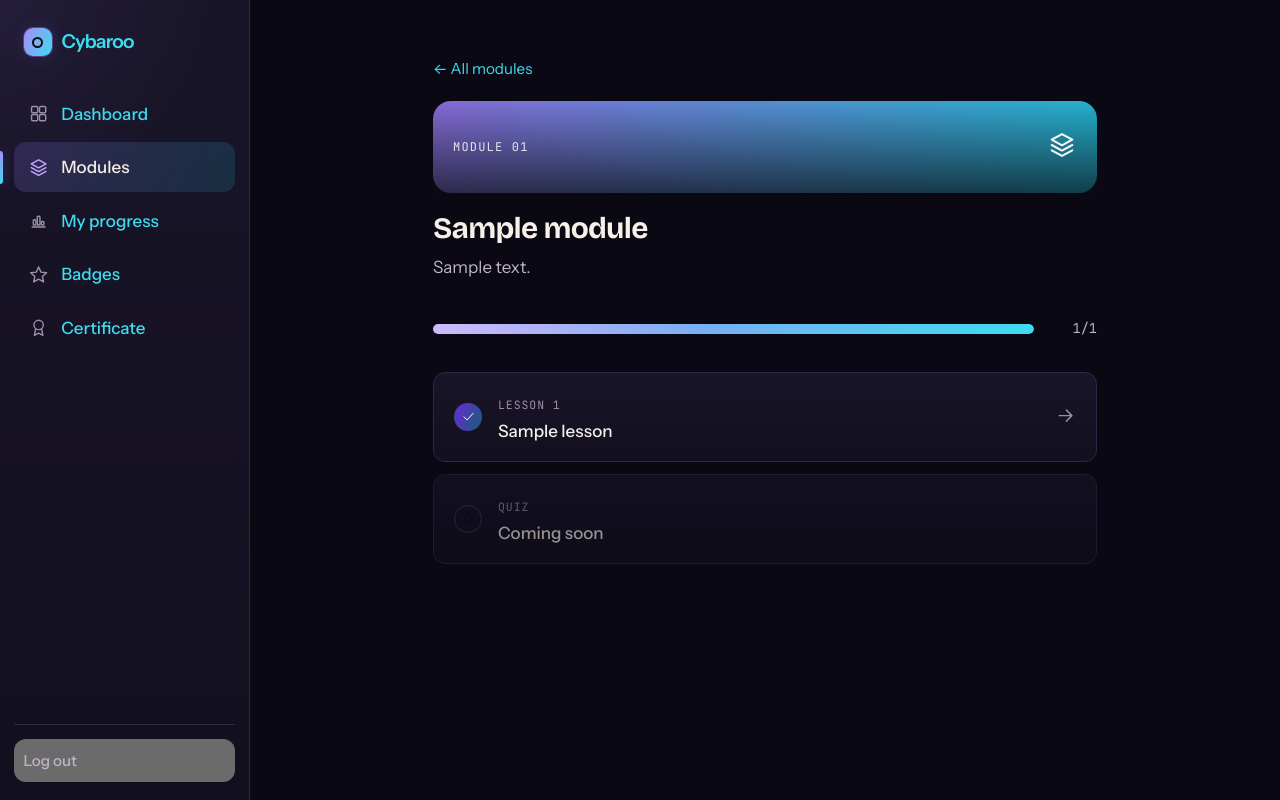
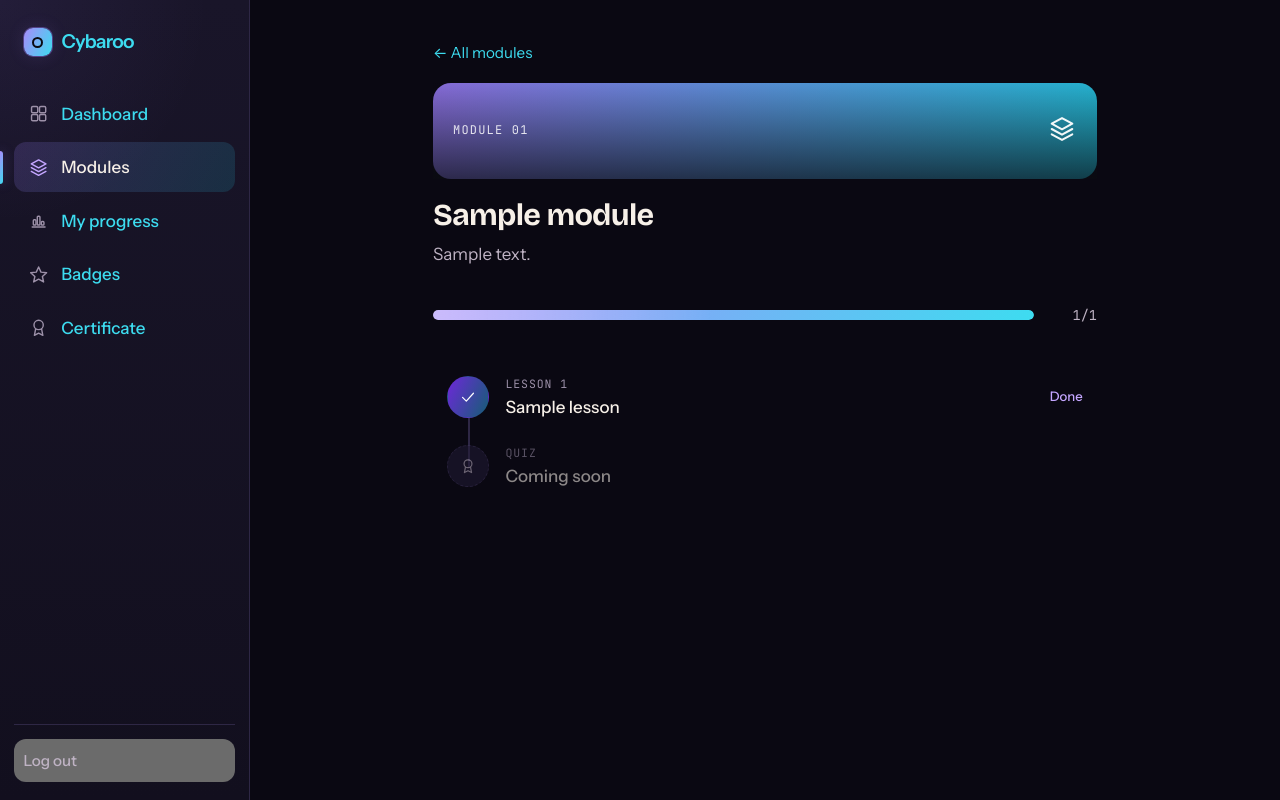
Before and after one commit to aashishdhakal0/Industry-Based-Project-I, a Django app: page /learn/m/1/ in a window 1280 px wide. Run offline with Django 4.2, Linux system fonts and the light colour scheme; a user stored in the database is signed in; tables that the repository leaves empty hold one stand-in row (values such as "Sample post"); data that the repository does not hold is empty; some libraries are stand-ins or nearby versions.

Commit message:
Module overview as a task-path; lesson stepper + reader polish
Module overview: the bare link list is now a premium numbered task-path — a
vertical stepper with a connector line and node states (done = accent check,
current = glowing violet ring on the next incomplete lesson, to-do = number,
soon = dashed for the Sprint 3 quiz). The simulation is a step too. Replaces
.cy-toc with .cy-path.

Lesson reader: an in-module dot stepper (a dot per lesson, done/current, each a
link), and the read-position bar re-pinned for the app shell (top nav is gone
on desktop). Reader typography and the reward moment unchanged.

Driven: overview shows done/current/soon states; lesson shows the stepper with
the current lesson marked. 154 green.

Co-Authored-By: Claude Opus 4.8 (1M context) <noreply@anthropic.com>

```diff
--- a/modules/templates/modules/overview.html
+++ b/modules/templates/modules/overview.html
@@ -1,83 +1,100 @@
 {% extends "app_base.html" %}
 
 {% comment %}
-  A module's contents. Lessons with real done-ticks (from ProgressRecord), the
-  simulation, and a placeholder for the quiz (Sprint 3). The view has already
-  enforced the lock — an unentitled user never reaches this template.
+  A module's contents as a numbered task-path. Real done-ticks from
+  ProgressRecord; the "current" step is the next incomplete lesson. The view has
+  already enforced the module lock — an unentitled user never reaches here.
 {% endcomment %}
 
 {% block title %}{{ module.title }} — {{ site_name }}{% endblock %}
 
 {% block content %}
-<div class="cy-wrap cy-wrap--narrow cy-learn">
+<div class="cy-wrap cy-wrap--narrow">
 
-  <a class="cy-nav__link" href="{% url 'learn:browser' %}" style="display:inline-block; margin-bottom:1.25rem;">← All modules</a>
+  <a class="cy-nav__link" href="{% url 'learn:browser' %}" style="display:inline-block; margin-bottom:1.1rem;">← All modules</a>
 
-  <div class="cy-module__banner cy-rise" style="--cy-tile-a: {{ module.tile_a }}; --cy-tile-b: {{ module.tile_b }}; border-radius: var(--cy-r-lg); height: 92px;">
+  <div class="cy-module__banner cy-rise" style="--cy-tile-a: {{ module.tile_a }}; --cy-tile-b: {{ module.tile_b }}; border-radius: var(--cy-r-lg); height: 96px;">
     <div class="cy-module__banner-inner">
       <span class="cy-module__index">MODULE {{ module.order_index|stringformat:"02d" }}</span>
       <span class="cy-module__glyph"><svg class="cy-i" aria-hidden="true"><use href="#{{ module.icon }}"/></svg></span>
     </div>
   </div>
 
-  <h1 class="cy-rise" style="--cy-delay:0.05s; font-size: 1.85rem; margin: 1.25rem 0 0.5rem;">{{ module.title }}</h1>
+  <h1 class="cy-rise" style="--cy-delay:0.05s; font-size: 1.9rem; margin: 1.25rem 0 0.5rem;">{{ module.title }}</h1>
   <p class="cy-lede cy-rise" style="--cy-delay:0.05s;">{{ module.description }}</p>
 
-  <div class="cy-progress-row cy-rise" style="--cy-delay:0.08s; margin-bottom: 2rem;">
-    <div class="cy-progress">
-      <div class="cy-progress__fill" style="--cy-value: {{ percent }}%;"></div>
-    </div>
+  <div class="cy-progress-row cy-rise" style="--cy-delay:0.08s; margin-bottom: 2.25rem;">
+    <div class="cy-progress"><div class="cy-progress__fill" style="--cy-value: {{ percent }}%;"></div></div>
     <span class="cy-progress-row__value">{{ done_count }}/{{ total_count }}</span>
   </div>
 
-  <div class="cy-toc cy-rise" style="--cy-delay:0.1s;">
+  <ol class="cy-path cy-rise" style="--cy-delay:0.1s;">
     {% for lesson in lessons %}
-      <a class="cy-toc__item {% if lesson.is_done %}cy-toc__item--done{% endif %}"
-         href="{% url 'learn:lesson' module.order_index lesson.lesson_number %}">
-        <span class="cy-toc__check">
-          {% if lesson.is_done %}<svg class="cy-i" aria-hidden="true"><use href="#i-check"/></svg>{% endif %}
+      {% if lesson.is_done %}
+        {% comment %} done {% endcomment %}
+        <li class="cy-path__step is-done">
+          <a class="cy-path__link" href="{% url 'learn:lesson' module.order_index lesson.lesson_number %}">
+            <span class="cy-path__node"><svg class="cy-i" aria-hidden="true"><use href="#i-check"/></svg></span>
+            <span class="cy-path__body">
+              <span class="cy-path__label">Lesson {{ lesson.lesson_number }}</span>
+              <span class="cy-path__title">{{ lesson.title }}</span>
             </span>
-        <span class="cy-toc__body">
-          <span class="cy-toc__num">LESSON {{ lesson.lesson_number }}</span>
-          <div class="cy-toc__title">{{ lesson.title }}</div>
+            <span class="cy-path__tag">Done</span>
+          </a>
+        </li>
+      {% elif next_lesson and lesson.lesson_number == next_lesson.lesson_number %}
+        <li class="cy-path__step is-current">
+          <a class="cy-path__link" href="{% url 'learn:lesson' module.order_index lesson.lesson_number %}">
+            <span class="cy-path__node">{{ lesson.lesson_number }}</span>
+            <span class="cy-path__body">
+              <span class="cy-path__label">Lesson {{ lesson.lesson_number }}</span>
+              <span class="cy-path__title">{{ lesson.title }}</span>
             </span>
-        <span class="cy-toc__go"><svg class="cy-i" aria-hidden="true"><use href="#i-arrow-right"/></svg></span>
+            <span class="cy-btn cy-btn--primary cy-btn--sm">{% if done_count %}Continue{% else %}Start{% endif %}</span>
           </a>
+        </li>
+      {% else %}
+        <li class="cy-path__step is-todo">
+          <a class="cy-path__link" href="{% url 'learn:lesson' module.order_index lesson.lesson_number %}">
+            <span class="cy-path__node">{{ lesson.lesson_number }}</span>
+            <span class="cy-path__body">
+              <span class="cy-path__label">Lesson {{ lesson.lesson_number }}</span>
+              <span class="cy-path__title">{{ lesson.title }}</span>
+            </span>
+            <span class="cy-path__go"><svg class="cy-i" aria-hidden="true"><use href="#i-arrow-right"/></svg></span>
+          </a>
+        </li>
+      {% endif %}
     {% endfor %}
 
     {% if simulation %}
-      <a class="cy-toc__item cy-toc__item--sim {% if sim_done %}cy-toc__item--done{% endif %}"
-         href="{% url 'learn:simulation' module.order_index %}">
-        <span class="cy-toc__check">
+      <li class="cy-path__step cy-path__step--sim {% if sim_done %}is-done{% else %}is-todo{% endif %}">
+        <a class="cy-path__link" href="{% url 'learn:simulation' module.order_index %}">
+          <span class="cy-path__node">
             {% if sim_done %}<svg class="cy-i" aria-hidden="true"><use href="#i-check"/></svg>
             {% else %}<svg class="cy-i" aria-hidden="true"><use href="#i-target"/></svg>{% endif %}
           </span>
-        <span class="cy-toc__body">
-          <span class="cy-toc__num">PRACTISE</span>
-          <div class="cy-toc__title">Interactive simulation</div>
+          <span class="cy-path__body">
+            <span class="cy-path__label">Practise</span>
+            <span class="cy-path__title">Interactive simulation</span>
           </span>
-        <span class="cy-toc__go"><svg class="cy-i" aria-hidden="true"><use href="#i-arrow-right"/></svg></span>
+          {% if sim_done %}<span class="cy-path__tag">Done</span>
+          {% else %}<span class="cy-path__go"><svg class="cy-i" aria-hidden="true"><use href="#i-arrow-right"/></svg></span>{% endif %}
         </a>
+      </li>
     {% endif %}
 
-    {% comment %} The quiz arrives in Sprint 3; shown so the shape of the module is clear. {% endcomment %}
-    <div class="cy-toc__item cy-toc__item--soon">
-      <span class="cy-toc__check"><svg class="cy-i" aria-hidden="true"><use href="#i-award"/></svg></span>
-      <span class="cy-toc__body">
-        <span class="cy-toc__num">QUIZ</span>
-        <div class="cy-toc__title">Coming soon</div>
+    {% comment %} The quiz arrives in Sprint 3; shown greyed so the module's shape is clear. {% endcomment %}
+    <li class="cy-path__step is-soon">
+      <div class="cy-path__link">
+        <span class="cy-path__node"><svg class="cy-i" aria-hidden="true"><use href="#i-award"/></svg></span>
+        <span class="cy-path__body">
+          <span class="cy-path__label">Quiz</span>
+          <span class="cy-path__title">Coming soon</span>
         </span>
       </div>
-  </div>
-
-  {% if next_lesson %}
-    <div style="margin-top: 2rem;">
-      <a class="cy-btn cy-btn--primary" href="{% url 'learn:lesson' module.order_index next_lesson.lesson_number %}">
-        {% if done_count %}Continue{% else %}Start module{% endif %}
-        <svg class="cy-i" aria-hidden="true"><use href="#i-arrow-right"/></svg>
-      </a>
-    </div>
-  {% endif %}
+    </li>
+  </ol>
 
 </div>
 {% endblock %}
--- a/modules/views.py
+++ b/modules/views.py
@@ -140,7 +140,24 @@ def lesson(request, order_index, lesson_number):
     prev_lesson = siblings[position - 1] if position > 0 else None
     next_lesson = siblings[position + 1] if position < len(siblings) - 1 else None
 
-    is_done = ProgressRecord.objects.filter(user=request.user, lesson=lesson).exists()
+    done_numbers = set(
+        ProgressRecord.objects.filter(
+            user=request.user, lesson__module=module, lesson__is_active=True
+        ).values_list("lesson__lesson_number", flat=True)
+    )
+    is_done = lesson.lesson_number in done_numbers
+
+    # The in-module stepper: one dot per lesson, marked done / current.
+    steps = [
+        {
+            "number": s.lesson_number,
+            "done": s.lesson_number in done_numbers,
+            "current": s.lesson_number == lesson.lesson_number,
+            "url": reverse("learn:lesson", args=[order_index, s.lesson_number]),
+        }
+        for s in siblings
+    ]
+
     reward_flash = request.session.pop("reward", None)
 
     return render(
@@ -155,6 +172,7 @@ def lesson(request, order_index, lesson_number):
             "prev_lesson": prev_lesson,
             "next_lesson": next_lesson,
             "is_done": is_done,
+            "steps": steps,
             "reward_flash": reward_flash,
             "active": "modules",
         },
--- a/static/css/cybaroo.css
+++ b/static/css/cybaroo.css
@@ -2505,87 +2505,162 @@ body.cy-body {
   letter-spacing: -0.01em;
 }
 
-/* --- Module overview: the contents list ---------------------------------- */
-
-.cy-toc {
-  display: flex;
-  flex-direction: column;
-  gap: 0.75rem;
-}
-
-.cy-toc__item {
-  align-items: center;
-  background: linear-gradient(180deg, var(--cy-surface-2), var(--cy-surface));
-  border: 1px solid var(--cy-border);
+/* --- Module overview: the task-path -------------------------------------
+   A vertical stepper. One continuous connector line sits behind the nodes; the
+   nodes are opaque and sit on top, so it reads as connected steps. Node state
+   (done / current / to-do / soon) carries the meaning. */
+
+.cy-path {
+  list-style: none;
+  margin: 0;
+  padding: 0;
+  position: relative;
+}
+/* The connector: from the first node's centre to the last node's centre.
+   left = link padding-left (0.9rem) + node radius (21px). */
+.cy-path::before {
+  background: var(--cy-border);
+  bottom: 34px;
+  content: "";
+  left: calc(0.9rem + 21px);
+  position: absolute;
+  top: 34px;
+  width: 2px;
+}
+
+.cy-path__step { position: relative; }
+
+.cy-path__link {
+  align-items: center;
   border-radius: var(--cy-r);
   color: var(--cy-text);
   display: flex;
   gap: 1rem;
-  padding: 1rem 1.25rem;
+  padding: 0.7rem 0.9rem;
   text-decoration: none;
-  transition: transform var(--cy-fast) var(--cy-ease), border-color var(--cy-fast) var(--cy-ease);
-}
-.cy-toc__item:hover {
-  border-color: var(--cy-border-lift);
-  color: var(--cy-text);
-  transform: translateX(3px);
-}
-
-.cy-toc__check {
-  align-items: center;
+  transition: background var(--cy-fast) var(--cy-ease);
+}
+a.cy-path__link:hover { background: var(--cy-surface-2); }
+
+.cy-path__node {
+  align-items: center;
+  background: var(--cy-surface-3);
   border: 1.5px solid var(--cy-border-lift);
   border-radius: 50%;
-  color: var(--cy-ink);
+  color: var(--cy-text-2);
   display: flex;
   flex: none;
-  height: 28px;
+  font-family: var(--cy-font-mono);
+  font-size: 0.95rem;
+  font-weight: 700;
+  height: 42px;
   justify-content: center;
-  width: 28px;
-}
-.cy-toc__check .cy-i { height: 15px; width: 15px; }
-.cy-toc__item--done .cy-toc__check {
+  position: relative;
+  width: 42px;
+  z-index: 1;                 /* cover the connector line */
+}
+.cy-path__node .cy-i { height: 18px; width: 18px; }
+
+.cy-path__body { flex: 1; min-width: 0; }
+.cy-path__label {
+  color: var(--cy-text-3);
+  display: block;
+  font-family: var(--cy-font-mono);
+  font-size: 0.72rem;
+  letter-spacing: 0.08em;
+  text-transform: uppercase;
+}
+.cy-path__title { color: var(--cy-text); font-weight: 500; }
+
+.cy-path__tag {
+  color: var(--cy-violet-soft);
+  flex: none;
+  font-size: 0.82rem;
+  font-weight: 500;
+}
+.cy-path__go { color: var(--cy-text-3); flex: none; }
+.cy-path__link:hover .cy-path__go { color: var(--cy-violet-soft); }
+
+/* --- States --- */
+.cy-path__step.is-done .cy-path__node {
   background: var(--cy-grad-cta);
   border-color: transparent;
   color: #fff;
 }
-
-.cy-toc__body { flex: 1; min-width: 0; }
-.cy-toc__num {
-  color: var(--cy-text-3);
-  font-family: var(--cy-font-mono);
-  font-size: 0.72rem;
-  letter-spacing: 0.08em;
-}
-.cy-toc__title { color: var(--cy-text); font-weight: 500; }
-.cy-toc__go { color: var(--cy-text-3); flex: none; }
-.cy-toc__item:hover .cy-toc__go { color: var(--cy-violet-soft); }
-
-/* A step that isn't a lesson: the simulation and the (Sprint 3) quiz. */
-.cy-toc__item--sim .cy-toc__check {
-  background: rgba(34, 211, 238, 0.12);
+.cy-path__step.is-current .cy-path__node {
+  background: var(--cy-grad-soft);
+  border-color: var(--cy-violet);
+  box-shadow: 0 0 0 4px var(--cy-glow-violet-soft);
+  color: var(--cy-violet-soft);
+}
+.cy-path__step.is-current .cy-path__title { color: var(--cy-text); font-weight: 600; }
+.cy-path__step.is-soon { opacity: 0.55; }
+.cy-path__step.is-soon .cy-path__node { border-style: dashed; }
+.cy-path__step--sim.is-todo .cy-path__node {
+  background: rgba(34, 211, 238, 0.1);
   border-color: rgba(34, 211, 238, 0.4);
   color: var(--cy-cyan);
 }
-.cy-toc__item--soon {
-  opacity: 0.6;
-  pointer-events: none;
-}
 
 
 /* --- Lesson reader ------------------------------------------------------- */
 
-/* A slim read-position bar pinned under the nav. */
+/* A slim read-position bar pinned to the top of the reading column. In the app
+   shell there's no top nav on desktop, so it sticks to 0; on mobile the appbar
+   (higher z-index) sits over it, which is fine. */
 .cy-reader-progress {
   background: var(--cy-surface-3);
+  border-radius: 2px;
   height: 3px;
-  left: 0;
+  margin-bottom: 1.5rem;
+  overflow: hidden;
   position: sticky;
-  top: var(--cy-nav-h);
+  top: 0.5rem;
   z-index: 5;
 }
 .cy-reader-progress__fill {
   background: var(--cy-grad);
+  border-radius: 2px;
   height: 100%;
+  transition: width var(--cy-slow) var(--cy-ease);
+}
+
+/* In-module stepper: dots for each lesson. */
+.cy-stepper {
+  display: flex;
+  gap: 0.5rem;
+  list-style: none;
+  margin: 0 0 2rem;
+  padding: 0;
+}
+.cy-stepper__dot a {
+  align-items: center;
+  background: var(--cy-surface-3);
+  border: 1.5px solid var(--cy-border-lift);
+  border-radius: 50%;
+  color: var(--cy-text-3);
+  display: flex;
+  font-family: var(--cy-font-mono);
+  font-size: 0.8rem;
+  font-weight: 700;
+  height: 32px;
+  justify-content: center;
+  text-decoration: none;
+  transition: transform var(--cy-fast) var(--cy-ease);
+  width: 32px;
+}
+.cy-stepper__dot a:hover { transform: translateY(-2px); }
+.cy-stepper__dot .cy-i { height: 15px; width: 15px; }
+.cy-stepper__dot.is-done a {
+  background: var(--cy-grad-cta);
+  border-color: transparent;
+  color: #fff;
+}
+.cy-stepper__dot.is-current a {
+  background: var(--cy-grad-soft);
+  border-color: var(--cy-violet);
+  box-shadow: 0 0 0 3px var(--cy-glow-violet-soft);
+  color: var(--cy-violet-soft);
 }
 
 .cy-reader {
```
Also changed, not shown: modules/templates/modules/lesson.html (+11 -0 lines). Lines whose indentation alone changed are shown as unchanged.
